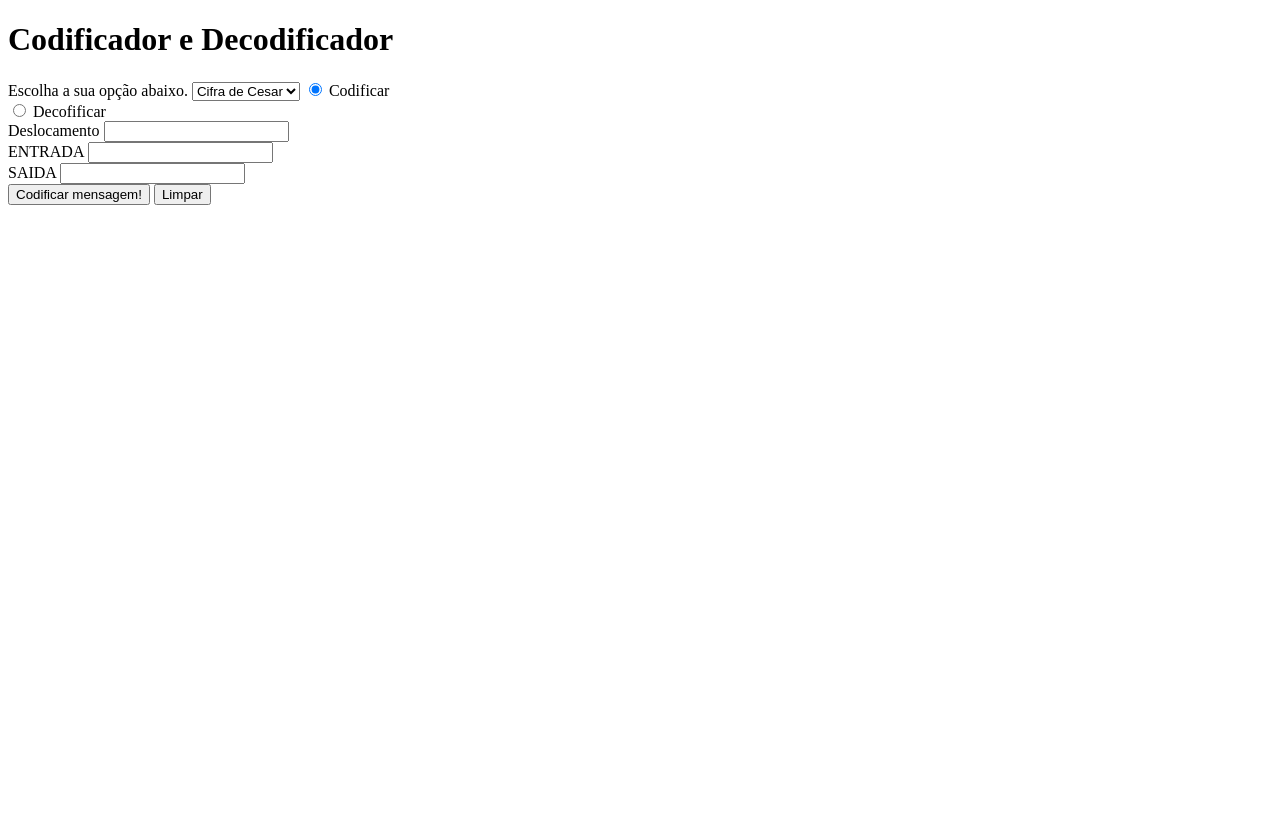
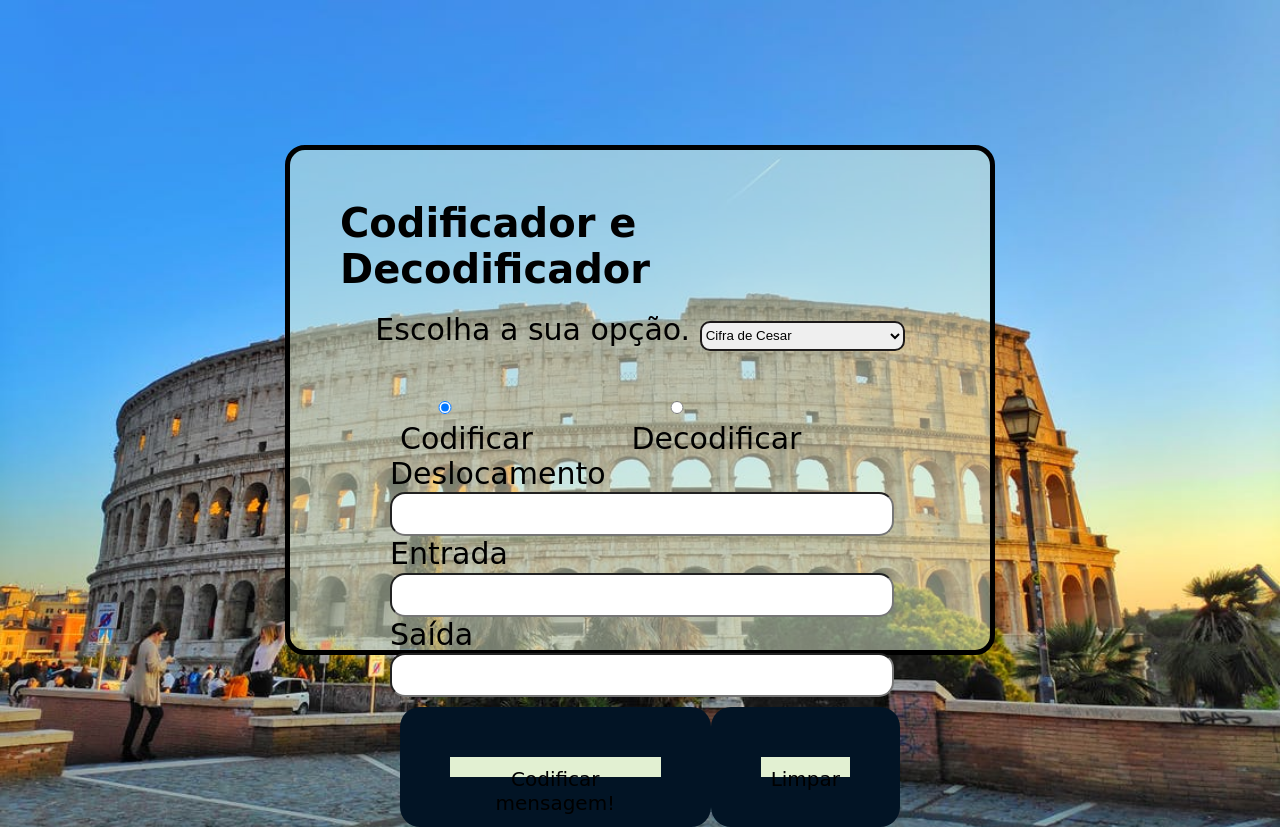
Before and after one commit to Cindy-Ariel/Atividade_Codificando, a plain HTML site: page index.html in a window 1280 px wide. Before the commit the page ends 800 px from the top, so only its background shows below. Drawn offline with Linux system fonts and the light colour scheme; a web font is replaced by a local one.

Commit message:
Construindo o CSS

```diff
--- /dev/null
+++ b/index.css
@@ -0,0 +1,99 @@
+@import url('https://fonts.googleapis.com/css2?family=Fredoka+One&family=Laila:wght@500&family=Luxurious+Roman&family=Varela+Round&display=swap');
+
+*{
+    margin: 0;
+    padding: 0;
+
+}
+
+body{
+    height: 100vh;
+    background-color: brown;
+    background-image: url("imagens/roma.jpeg");
+    background-size: 100%;
+    background-repeat: no-repeat;
+    display: flex;
+    flex-direction: column;
+    justify-content: center;
+}
+
+h1{
+    font-size: 40px;
+    font-family: 'Luxurious Roman', cursive;
+
+}
+
+
+#principal{
+display: flex;
+flex-direction: column;
+justify-content: space-around;
+align-items: center;
+margin-left: auto;
+margin-right: auto;
+
+background-color: rgba(226, 240, 210, 0.494);
+width: 600px;
+height: 400px;
+border-radius: 20px;
+border: 5px solid black;
+font-family: 'Luxurious Roman', cursive;
+font-size: 30px;
+padding: 50px;
+
+}
+
+input{
+    width:90px ;
+}
+#campoEscolha{
+    margin-top: 20px;
+
+}
+
+#campoEscolha #seletor {
+    width: 205px;
+    height: 30px;
+   border: 2px solid rgb(27, 24, 24);
+   border-radius: 10px;
+
+
+}
+
+
+.inputTexto{
+
+    font-family: 'Luxurious Roman', cursive;
+    border-radius: 15px;
+    width: 100%;
+    height: 40px;
+}
+.botoes button {
+    margin-top: 10px;
+    height: 50px;
+    padding: 10px;
+    font-family: 'Luxurious Roman', cursive;
+    border-radius: 20px;
+    background-color: rgb(226, 240, 210);
+    border: 50px,solid, rgb(2, 20, 37);
+    color: black;
+    text-align: center;
+    text-decoration: none;
+    display: inline-block;
+    font-size: 20px;
+}
+
+
+
+.dflex{
+ display: flex;
+ justify-content: space-around;
+
+ margin-left: 20px;
+
+
+}
+
+.tamanho{
+    width: 500px;
+}
--- a/index.html
+++ b/index.html
@@ -6,50 +6,81 @@
     <meta name="viewport" content="width=device-width, initial-scale=1.0" />
     <title>Document</title>
     <script src="index.js" defer></script>
+    <link rel="stylesheet" type="text/css" href="index.css" />
   </head>
   <html>
     <body>
+
+
+      <div id="principal">
+
         <h1>Codificador e Decodificador</h1>
 
-      <label for="opacao">Escolha a sua opção abaixo.</labal>
+        <div id="campoEscolha" >
+          <label for="opacao">Escolha a sua opção.</labal>
          <select id="seletor">
            <option id="opcaoCifra">Cifra de Cesar </option>
            <option id="opcaoBase">Base64</option>
          </select>
+        </div>
 
+
+        <br>
+
+        <div class="dflex tamanho">
+
+          <div>
             <input
               type="radio"
               id="codificar"
               name="Escolha"
               value="codificar"
             />
-      <label for="codificar">Codificar</label><br />
+          <label for="codificar">Codificar</label>
+          </div>
 
+
+          <div>
             <input
               type="radio"
               id="decodificar"
               name="Escolha"
               value="decodificar"
             />
-      <label for="decodificar">Decofificar</label><br />
-
-      <div id="deslocamento">
-        <label for="deslocamento">Deslocamento</label>
-        <input id="deslocamento" type="number" />
+            <label for="decodificar">Decodificar</label>
           </div>
-
-      <div>
-        <label for="entrada">ENTRADA</label>
-        <input id="entrada" type="text" />
         </div>
 
 
-      <div>
-        <label for="saida">SAIDA</label>
-        <input id="saida" type="text" />
+
+
+
+        <div id="deslocamentoCaixa" class="tamanho">
+            <label for="deslocamento">Deslocamento</label>
+            <input id="deslocamento"class="inputTexto" type="number" />
         </div>
-      <button id="botaoOK">Codificar mensagem!</button>
+
+
+        <div class="tamanho">
+          <label for="entrada">Entrada</label>
+          <input class="inputTexto" id="entrada" type="text" />
+        </div>
+
+
+        <div class="tamanho">
+          <label for="saida">Saída</label>
+          <input class="inputTexto" id="saida" type="text" />
+        </div>
+
+
+
+        <div class="botoes dflex tamanho">
+          <button  id="botaoOK">Codificar mensagem!</button>
           <button id="botaoLimpar">Limpar</button>
+        </div>
+
+      </div>
+
     </body>
   </html>
 </html>
--- a/index.js
+++ b/index.js
@@ -8,6 +8,7 @@ var botaoRadioDecodificar = document.getElementById("decodificar");
 var seletor = document.getElementById("seletor");
 var option = seletor.options[seletor.selectedIndex];
 var deslocamento = document.getElementById("deslocamento");
+var deslocamentoCaixa = document.getElementById("deslocamentoCaixa");
 
 //Alfabeto que representa as letras com posicionamento real. (1 a 26)
 var arrayDeLetrasDoAlfabeto = [
@@ -126,9 +127,13 @@ function tratarFrase(frase) {
 
 seletor.addEventListener("change", () => {
   if (seletor.selectedIndex === 1) {
-    deslocamento.style.display = "none"; // Ocultar a div deslocamento se o seletor Base64 for selecionado.
+    // document.body.style.backgroundImage =
+    //   "url ('https://media.discordapp.net/attachments/911043321693110302/977775574355415070/1_-TomSdOXRLibCek5u-wOnw.jpeg?width=702&height=468')";
+    deslocamentoCaixa.style.display = "none"; // Ocultar a div deslocamento se o seletor Base64 for selecionado.
   } else {
-    deslocamento.style.display = "block"; // Retornar com a div deslomento se o Cifra de Cesar for selecionado.
+    // document.body.style.backgroundImage =
+    //   "url('https://cdn.discordapp.com/attachments/911043321693110302/977774797511593984/fundao.jpg')";
+    deslocamentoCaixa.style.display = "block"; // Retornar com a div deslomento se o Cifra de Cesar for selecionado.
   }
 });
 
@@ -142,6 +147,8 @@ tagBotao.addEventListener("click", (e) => {
 
 //Ao carregar a página o botão já apareça selecionado.
 window.addEventListener("load", () => {
+  // document.body.style.backgroundImage =
+  //   "url('https://cdn.discordapp.com/attachments/911043321693110302/977774797511593984/fundao.jpg')";
   botaoRadioCodificar.checked = true;
 });
 
```
Also changed, not shown: imagens/roma.jpeg (added). Lines whose indentation alone changed are shown as unchanged.
